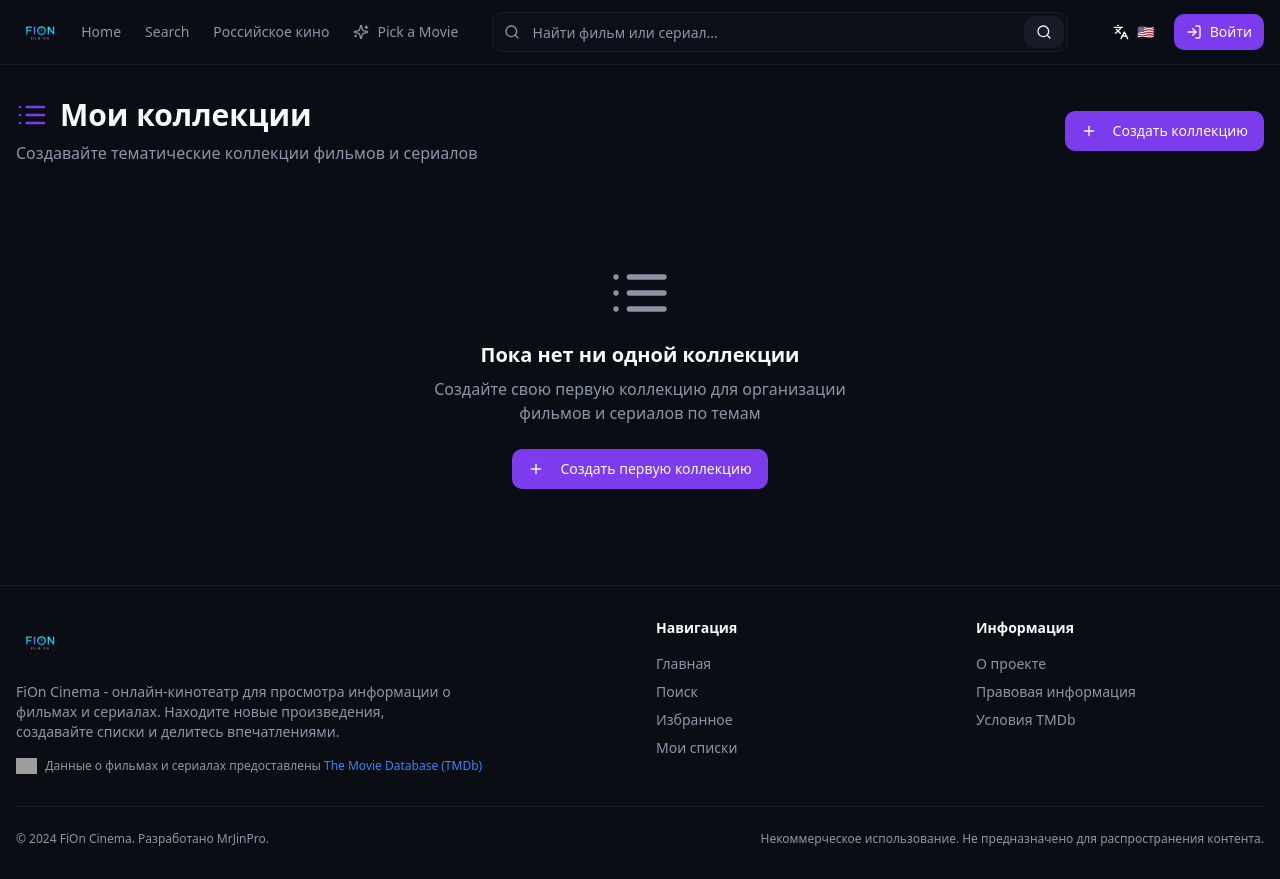
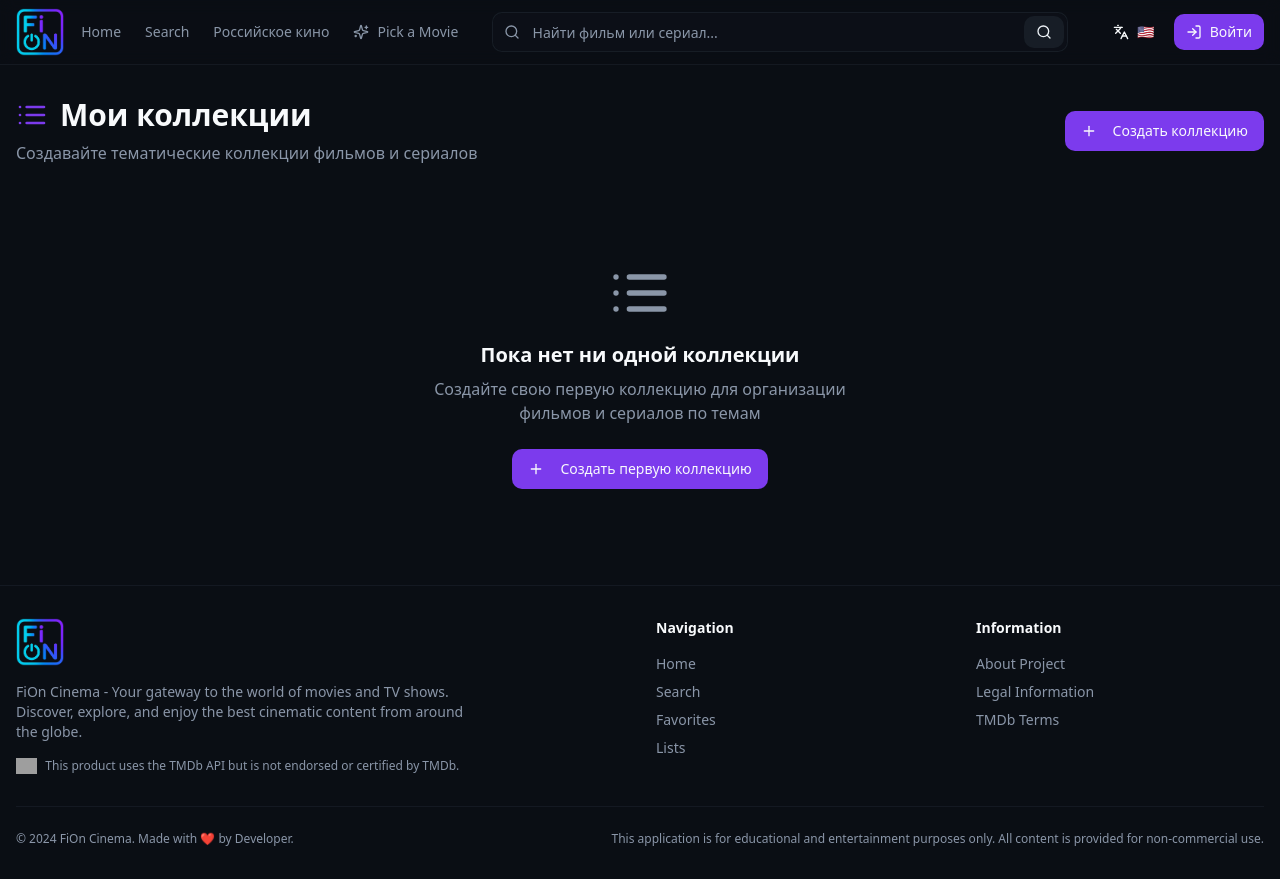
Before and after one commit to MrJinPro/fion-cinema, a React (Vite) app: page /lists in a window 1280 px wide. Built offline with nearby package versions, Linux system fonts and the light colour scheme; grey boxes are pictures that could not be loaded.

Commit message:
Refactor: Implement multilingual support

```diff
--- a/src/components/layout/footer.tsx
+++ b/src/components/layout/footer.tsx
@@ -1,8 +1,10 @@
 import React from 'react';
+import { useTranslation } from 'react-i18next';
 import { Link } from 'react-router-dom';
 import { Logo } from '@/components/ui/logo';
 
 export const Footer: React.FC = () => {
+  const { t } = useTranslation();
   return (
     <footer className="border-t border-border/40 bg-card/30 backdrop-blur">
       <div className="container px-4 py-8">
@@ -13,8 +15,7 @@ export const Footer: React.FC = () => {
               <Logo size="md" />
             </Link>
             <p className="text-sm text-muted-foreground mb-4 max-w-md">
-              FiOn Cinema - онлайн-кинотеатр для просмотра информации о фильмах и сериалах.
-              Находите новые произведения, создавайте списки и делитесь впечатлениями.
+              {t('footer.appDescription')}
             </p>
 
             {/* TMDb Attribution */}
@@ -25,41 +26,33 @@ export const Footer: React.FC = () => {
                 className="h-4"
               />
               <span>
-                Данные о фильмах и сериалах предоставлены{' '}
-                <a
-                  href="https://www.themoviedb.org/"
-                  target="_blank"
-                  rel="noopener noreferrer"
-                  className="text-info hover:underline"
-                >
-                  The Movie Database (TMDb)
-                </a>
+                {t('footer.tmdbAttribution')}
               </span>
             </div>
           </div>
 
           {/* Навигация */}
           <div>
-            <h3 className="font-semibold text-sm mb-4 text-foreground">Навигация</h3>
+            <h3 className="font-semibold text-sm mb-4 text-foreground">{t('footer.navigation')}</h3>
             <ul className="space-y-2 text-sm text-muted-foreground">
               <li>
                 <Link to="/" className="hover:text-primary transition-colors">
-                  Главная
+                  {t('nav.home')}
                 </Link>
               </li>
               <li>
                 <Link to="/search" className="hover:text-primary transition-colors">
-                  Поиск
+                  {t('nav.search')}
                 </Link>
               </li>
               <li>
                 <Link to="/favorites" className="hover:text-primary transition-colors">
-                  Избранное
+                  {t('nav.favorites')}
                 </Link>
               </li>
               <li>
                 <Link to="/lists" className="hover:text-primary transition-colors">
-                  Мои списки
+                  {t('nav.lists')}
                 </Link>
               </li>
             </ul>
@@ -67,16 +60,16 @@ export const Footer: React.FC = () => {
 
           {/* Информация */}
           <div>
-            <h3 className="font-semibold text-sm mb-4 text-foreground">Информация</h3>
+            <h3 className="font-semibold text-sm mb-4 text-foreground">{t('footer.information')}</h3>
             <ul className="space-y-2 text-sm text-muted-foreground">
               <li>
                 <Link to="/about" className="hover:text-primary transition-colors">
-                  О проекте
+                  {t('footer.aboutProject')}
                 </Link>
               </li>
               <li>
                 <Link to="/legal" className="hover:text-primary transition-colors">
-                  Правовая информация
+                  {t('footer.legalInfo')}
                 </Link>
               </li>
               <li>
@@ -86,7 +79,7 @@ export const Footer: React.FC = () => {
                   rel="noopener noreferrer"
                   className="hover:text-primary transition-colors"
                 >
-                  Условия TMDb
+                  {t('footer.tmdbTerms')}
                 </a>
               </li>
             </ul>
@@ -94,9 +87,9 @@ export const Footer: React.FC = () => {
         </div>
 
         <div className="border-t border-border/40 mt-8 pt-6 flex flex-col sm:flex-row justify-between items-center text-xs text-muted-foreground">
-          <p>© 2024 FiOn Cinema. Разработано MrJinPro.</p>
+          <p>{t('footer.copyright')}</p>
           <p className="mt-2 sm:mt-0">
-            Некоммерческое использование. Не предназначено для распространения контента.
+            {t('footer.disclaimer')}
           </p>
         </div>
       </div>
--- a/src/components/ui/cast-section.tsx
+++ b/src/components/ui/cast-section.tsx
@@ -1,4 +1,5 @@
 import React from 'react';
+import { useTranslation } from 'react-i18next';
 import { Card, CardHeader, CardTitle, CardContent } from './card';
 import { PersonCard } from './person-card';
 import { ScrollArea } from './scroll-area';
@@ -9,6 +10,7 @@ interface CastSectionProps {
 }
 
 export function CastSection({ credits }: CastSectionProps) {
+  const { t } = useTranslation();
   const cast = credits.cast.slice(0, 20); // Top 20 cast members
   const crew = credits.crew.filter(member =>
     ['Director', 'Producer', 'Screenplay', 'Writer'].includes(member.job)
@@ -19,7 +21,7 @@ export function CastSection({ credits }: CastSectionProps) {
       {/* Cast */}
       <Card>
         <CardHeader>
-          <CardTitle>В ролях</CardTitle>
+          <CardTitle>{t('sections.cast')}</CardTitle>
         </CardHeader>
         <CardContent>
           <ScrollArea className="w-full">
@@ -36,7 +38,7 @@ export function CastSection({ credits }: CastSectionProps) {
       {crew.length > 0 && (
         <Card>
           <CardHeader>
-            <CardTitle>Съёмочная группа</CardTitle>
+            <CardTitle>{t('sections.crew')}</CardTitle>
           </CardHeader>
           <CardContent>
             <ScrollArea className="w-full">
--- a/src/components/ui/logo.tsx
+++ b/src/components/ui/logo.tsx
@@ -1,6 +1,6 @@
 import React from 'react';
 import { cn } from '@/lib/utils';
-import fionLogo from '@/assets/fion-logo.png';
+import vionLogo from '@/assets/vion-logo.png';
 
 interface LogoProps {
   className?: string;
@@ -16,8 +16,8 @@ export const Logo: React.FC<LogoProps> = ({ className, size = 'md' }) => {
 
   return (
     <img
-      src={fionLogo}
-      alt="FION FILM ON"
+      src={vionLogo}
+      alt="VION CINEMA"
       className={cn(sizeClasses[size], className)}
     />
   );
--- a/src/i18n/locales/en.json
+++ b/src/i18n/locales/en.json
@@ -4,7 +4,8 @@
     "search": "Search",
     "favorites": "Favorites",
     "lists": "Lists",
-    "about": "About"
+    "about": "About",
+    "russianCinema": "Russian Cinema"
   },
   "hero": {
     "title": "Discover Amazing Movies",
@@ -21,6 +22,7 @@
     "recommendations": "Pick a Movie",
     "similar": "Similar Movies",
     "cast": "Cast",
+    "crew": "Crew",
     "reviews": "Reviews",
     "videos": "Videos & Trailers",
     "images": "Images",
@@ -106,5 +108,31 @@
     "description": "Description",
     "public": "Make Public",
     "private": "Keep Private"
+  },
+  "footer": {
+    "appDescription": "FiOn Cinema - Your gateway to the world of movies and TV shows. Discover, explore, and enjoy the best cinematic content from around the globe.",
+    "tmdbAttribution": "This product uses the TMDb API but is not endorsed or certified by TMDb.",
+    "navigation": "Navigation",
+    "information": "Information",
+    "aboutProject": "About Project",
+    "legalInfo": "Legal Information",
+    "tmdbTerms": "TMDb Terms",
+    "copyright": "© 2024 FiOn Cinema. Made with ❤️ by Developer.",
+    "disclaimer": "This application is for educational and entertainment purposes only. All content is provided for non-commercial use."
+  },
+  "russianContent": {
+    "title": "Russian Cinema",
+    "subtitle": "Discover the best Russian films, series and documentaries. From the latest releases to classics of domestic cinematography.",
+    "categories": {
+      "popular": "Popular Movies",
+      "newReleases": "New Releases",
+      "classics": "Classics",
+      "series": "TV Series",
+      "documentaries": "Documentaries"
+    },
+    "noMoviesFound": "No movies found in this category",
+    "fallbackTitle": "Popular Russian Movies",
+    "loadingCategories": "Loading categories...",
+    "loadingMovies": "Loading movies..."
   }
 }
--- a/src/i18n/locales/ru.json
+++ b/src/i18n/locales/ru.json
@@ -3,8 +3,9 @@
     "home": "Главная",
     "search": "Поиск",
     "favorites": "Избранное",
-    "lists": "Списки",
-    "about": "О нас"
+    "lists": "Мои списки",
+    "about": "О проекте",
+    "russianCinema": "Российское кино"
   },
   "hero": {
     "title": "Откройте для себя удивительные фильмы",
@@ -20,7 +21,8 @@
     "featured": "Рекомендуемый фильм",
     "recommendations": "Подобрать фильм",
     "similar": "Похожие фильмы",
-    "cast": "Актеры",
+    "cast": "В ролях",
+    "crew": "Съёмочная группа",
     "reviews": "Отзывы",
     "videos": "Видео и трейлеры",
     "images": "Изображения",
@@ -106,5 +108,31 @@
     "description": "Описание",
     "public": "Сделать публичным",
     "private": "Оставить приватным"
+  },
+  "footer": {
+    "appDescription": "FiOn Cinema - ваши врата в мир кино и сериалов. Открывайте, исследуйте и наслаждайтесь лучшим кинематографическим контентом со всего мира.",
+    "tmdbAttribution": "Данный продукт использует API TMDb, но не поддерживается и не сертифицирован TMDb.",
+    "navigation": "Навигация",
+    "information": "Информация",
+    "aboutProject": "О проекте",
+    "legalInfo": "Правовая информация",
+    "tmdbTerms": "Условия TMDb",
+    "copyright": "© 2024 FiOn Cinema. Сделано с ❤️ разработчиком.",
+    "disclaimer": "Данное приложение предназначено исключительно для образовательных и развлекательных целей. Весь контент предоставляется для некоммерческого использования."
+  },
+  "russianContent": {
+    "title": "Российское кино",
+    "subtitle": "Откройте для себя лучшие российские фильмы, сериалы и документальные фильмы. От последних новинок до классики отечественного кинематографа.",
+    "categories": {
+      "popular": "Популярные фильмы",
+      "newReleases": "Новинки",
+      "classics": "Классика",
+      "series": "Сериалы",
+      "documentaries": "Документальные фильмы"
+    },
+    "noMoviesFound": "Фильмы в данной категории не найдены",
+    "fallbackTitle": "Популярные российские фильмы",
+    "loadingCategories": "Загружаем категории...",
+    "loadingMovies": "Загружаем фильмы..."
   }
 }
```
Also changed, not shown: src/components/ui/russian-content-enhanced.tsx (+6 -4 lines), src/integrations/supabase/types.ts (+54 -0 lines), 1 other file (tests, documents, lock files or other folders).
